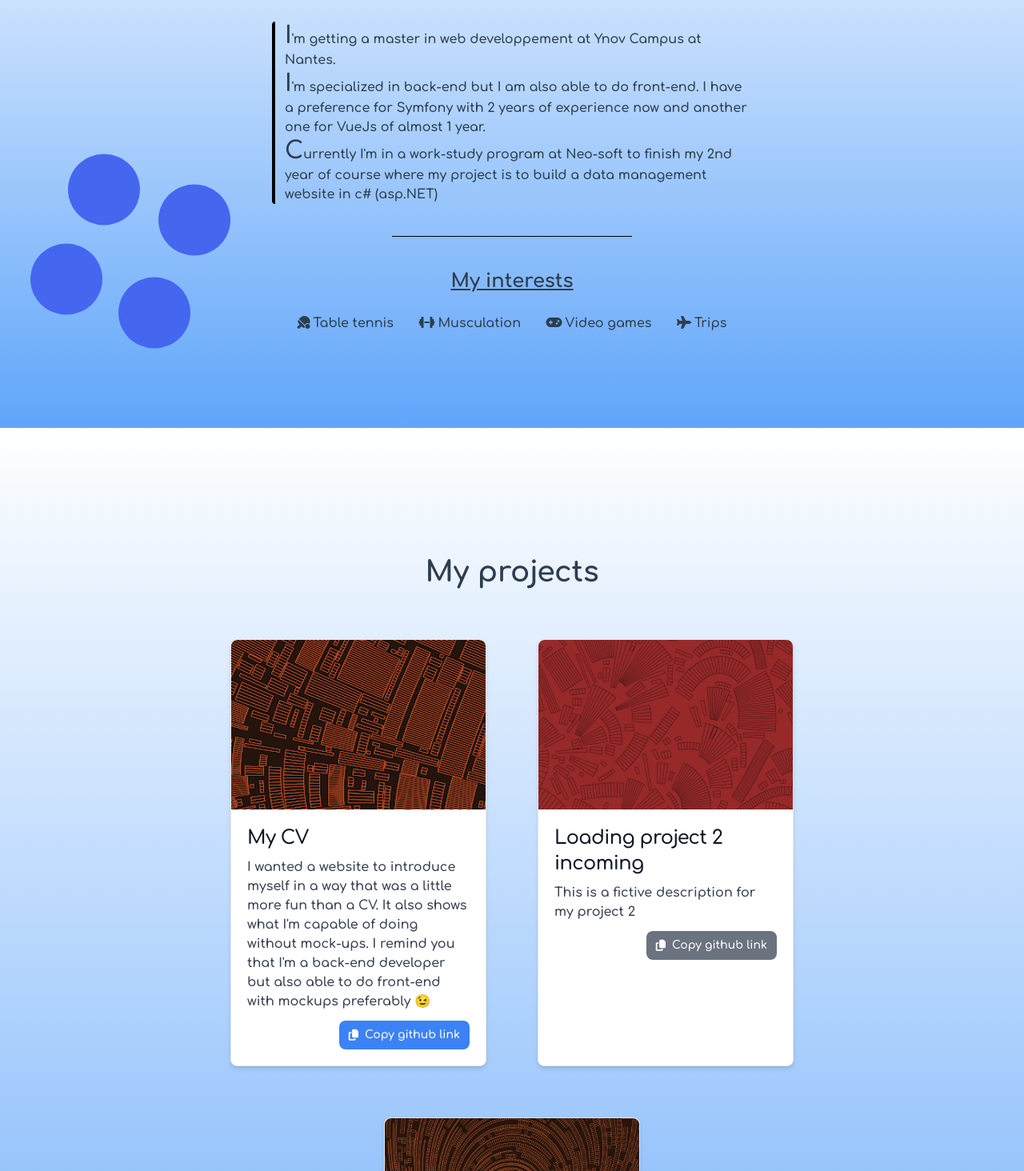
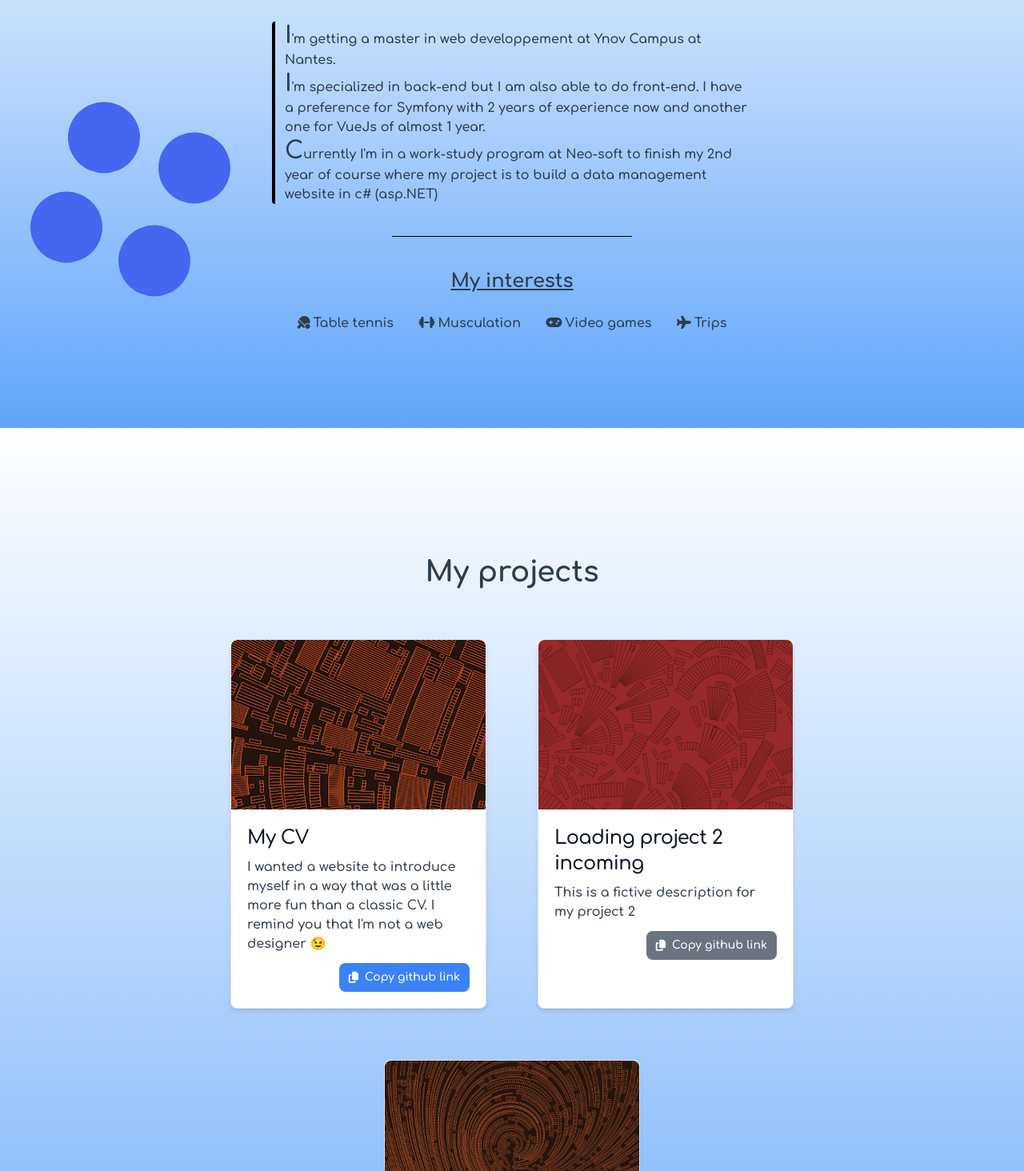
Before and after one commit to SpinBoxx/my-cv, a Vue app: page / in a window 1280 px wide. Shown: the part 1065-2529 px from the top of the page at 80% size. Built offline with nearby package versions, Linux system fonts and the light colour scheme; no server answers.

Commit message:
add bounce animation

```diff
--- a/src/page/template/aboutme.vue
+++ b/src/page/template/aboutme.vue
@@ -40,8 +40,8 @@
       </div>
     </div>
     <div class="hidden xl:absolute xl:h-0 mt-28 xl:block ">
-      <span class="xl:bottom-0 xl:left-0">
-        <svg width="260" height="260" class="xl:ml-8" xmlns="http://www.w3.org/2000/svg">
+      <span class="xl:bottom-0 xl:left-0 ">
+        <svg width="260" height="260" class="xl:ml-8 animate-bounce" xmlns="http://www.w3.org/2000/svg">
            <g>
             <title>Layer 1</title>
             <ellipse fill="#4566ef" stroke="#000" cx="50.99999" cy="158" id="svg_4" rx="45" ry="44.5" stroke-width="0"/>
--- a/src/page/template/projects.vue
+++ b/src/page/template/projects.vue
@@ -40,8 +40,8 @@
       </div>
       <div class="gap-16 flex flex-row h-auto my-auto flex-wrap justify-center mt-16">
         <CardVertical image="project3.png" title="My CV"
-                      description="I wanted a website to introduce myself in a way that was a little more fun than a CV. It also shows what I'm capable of
-                      doing without mock-ups. I remind you that I'm a back-end developer but also able to do front-end with mockups preferably 😉"
+                      description="I wanted a website to introduce myself in a way that was a little more fun than a classic CV. I remind you that I'm not a web
+                      designer 😉"
                       @click="clickProject" projectNumber="3" :link="links.project1" :isToastOpen="isToastOpen" @open="copyGithubLink" @close="close" :isDisabled="false" />
 
         <CardVertical image="project4.png" title="Loading project 2 incoming"
```
